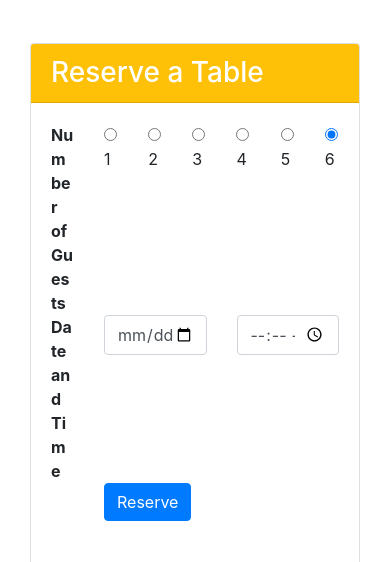
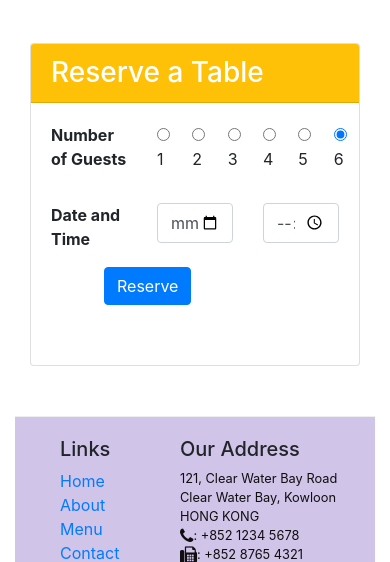
Before and after one commit to Chava93/Bootstrap-grid-system, a website: page index.html in a window 390 px wide. Shown: the part 1760-2322 px from the top of the page. Drawn offline with nearby package versions, Linux system fonts and the light colour scheme.

Commit message:
task1 Assignment 2

```diff
--- a/index.html
+++ b/index.html
@@ -122,8 +122,8 @@
                 <h3 class="card-header bg-warning text-white">Reserve a Table</h3>
                 <div class="card-body">
                     <dl class="row">
-                        <dt class="col-2">Number of Guests</dt>
-                        <dd class="col-10">
+                        <dt class="col-4 col-sm-2">Number of Guests</dt>
+                        <dd class="col-8 col-sm-10">
                           <div class="form-group row">
                             <div class="col-2"> <label class="radio-inline"><input type="radio" name="optradio" checked>1</label></div>
                             <div class="col-2"> <label class="radio-inline"><input type="radio" name="optradio" checked>2</label></div>
@@ -133,13 +133,13 @@
                             <div class="col-2"> <label class="radio-inline"><input type="radio" name="optradio" checked> 6 </label></div>
                           </div>
                         </dd>
-                        <dt class="col-2">Date and Time</dt>
-                        <dd class="col-10">
+                        <dt class="col-4 col-sm-2">Date and Time</dt>
+                        <dd class="col-8 col-sm-10">
                           <div class="form-group row">
                             <div class="col-6 col-sm-5">
                               <input type="date" class="form-control" id="reservationDate" name="date" placeholder="Date">
                             </div>
-                            <div class="col-6 col-sm-5 offset-sm-1">
+                            <div class="col-6 col-sm-6 offset-sm-1">
                               <input type="time" class="form-control" id="reservationTime" name="hour" placeholder="time">
                             </div>
                           </div>
```
